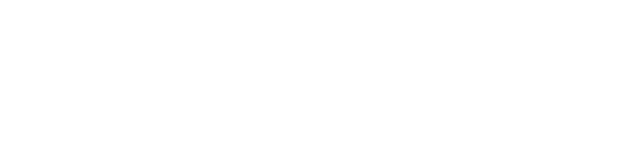
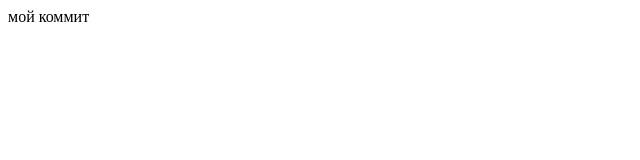
Before and after one commit to poluektovaalina/Delizioso, a plain HTML site: page front/index.html in a window 1280 px wide. Shown: the whole page, without its empty margins (0-640 px from the left). Drawn offline with Linux system fonts and the light colour scheme.

Commit message:
my commit

```diff
--- a/front/index.html
+++ b/front/index.html
@@ -7,6 +7,6 @@
     <link rel="stylesheet" href="style.css">
 </head>
 <body>
-
+    <div>мой коммит</div>
 </body>
 </html>
```
